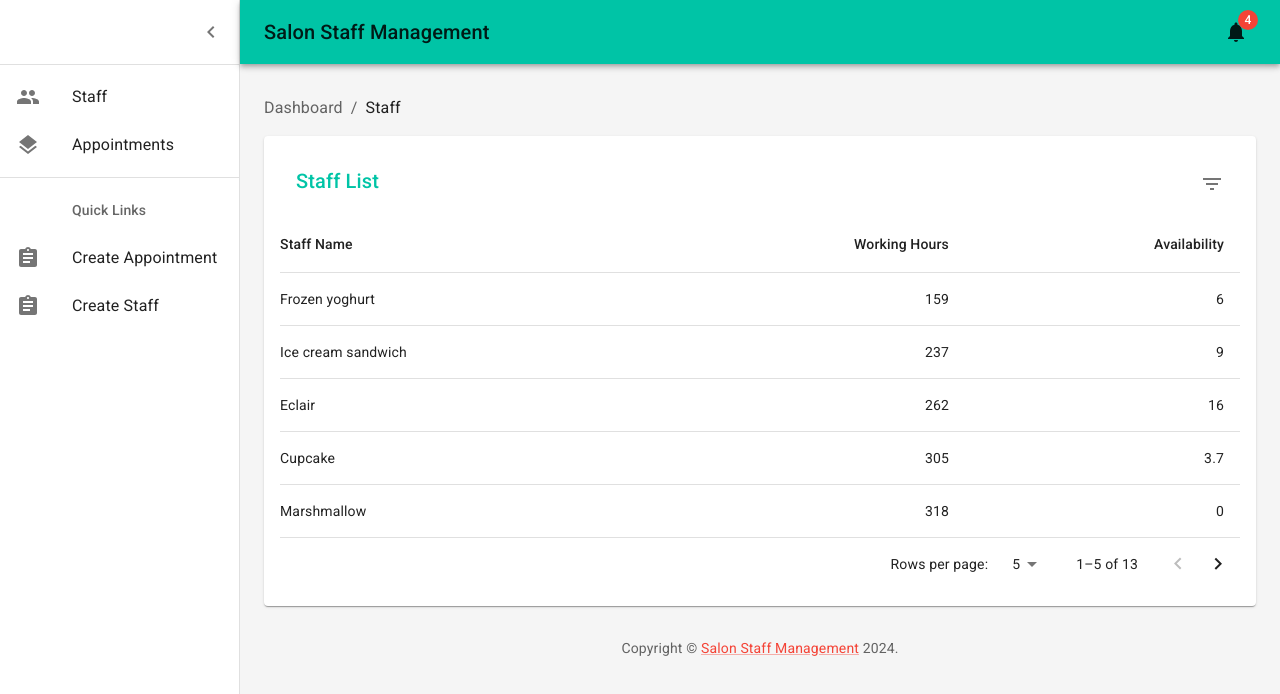
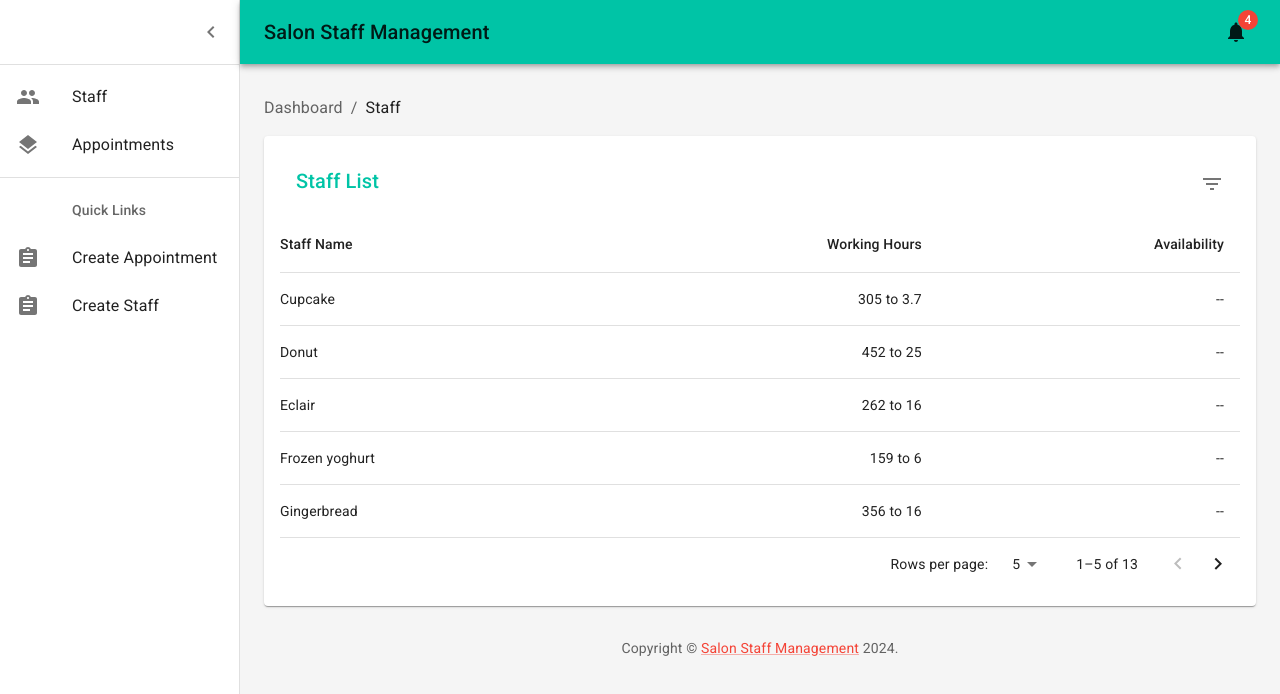
Before and after one commit to jaspreet57/salon-staff-management, a React (Create React App) app: page / in a window 1280 px wide. Shown: the top 694 px of the page. Built offline with nearby package versions, Linux system fonts and the light colour scheme.

Commit message:
Feature: add basic redux setup

```diff
--- a/package.json
+++ b/package.json
@@ -10,6 +10,7 @@
     "@fontsource/roboto": "^5.0.8",
     "@mui/icons-material": "^5.15.3",
     "@mui/material": "^5.15.3",
+    "@reduxjs/toolkit": "^2.0.1",
     "@testing-library/jest-dom": "^5.17.0",
     "@testing-library/react": "^13.4.0",
     "@testing-library/user-event": "^13.5.0",
@@ -19,8 +20,10 @@
     "@types/react-dom": "^18.2.18",
     "react": "^18.2.0",
     "react-dom": "^18.2.0",
+    "react-redux": "^9.0.4",
     "react-scripts": "5.0.1",
     "typescript": "^4.9.5",
+    "uuid": "^9.0.1",
     "web-vitals": "^2.1.4"
   },
   "scripts": {
@@ -46,5 +49,8 @@
       "last 1 firefox version",
       "last 1 safari version"
     ]
+  },
+  "devDependencies": {
+    "@types/uuid": "^9.0.7"
   }
 }
--- a/src/index.tsx
+++ b/src/index.tsx
@@ -1,20 +1,23 @@
-import React from 'react';
-import ReactDOM from 'react-dom/client';
-import '@fontsource/roboto/300.css';
-import '@fontsource/roboto/400.css';
-import '@fontsource/roboto/500.css';
-import '@fontsource/roboto/700.css';
-import CssBaseline from '@mui/material/CssBaseline';
-import App from './App';
-
+import React from "react";
+import ReactDOM from "react-dom/client";
+import { Provider } from "react-redux";
+import "@fontsource/roboto/300.css";
+import "@fontsource/roboto/400.css";
+import "@fontsource/roboto/500.css";
+import "@fontsource/roboto/700.css";
+import CssBaseline from "@mui/material/CssBaseline";
+import App from "./App";
+import { store } from './redux/store'
 
 const root = ReactDOM.createRoot(
-  document.getElementById('root') as HTMLElement
+  document.getElementById("root") as HTMLElement
 );
 
 root.render(
   <React.StrictMode>
     <CssBaseline />
-    <App />
+    <Provider store={store}>
+      <App />
+    </Provider>
   </React.StrictMode>
 );
--- a/src/pages/StaffList.tsx
+++ b/src/pages/StaffList.tsx
@@ -13,100 +13,21 @@ import Tooltip from "@mui/material/Tooltip";
 import FilterListIcon from "@mui/icons-material/FilterList";
 import Title from "../components/Title";
 
-interface Data {
-  id: number;
-  calories: number;
-  carbs: number;
-  fat: number;
-  name: string;
-  protein: number;
-}
-
-function createData(
-  id: number,
-  name: string,
-  calories: number,
-  fat: number,
-  carbs: number,
-  protein: number
-): Data {
-  return {
-    id,
-    name,
-    calories,
-    fat,
-    carbs,
-    protein,
-  };
-}
-
-const rows = [
-  createData(1, "Cupcake", 305, 3.7, 67, 4.3),
-  createData(2, "Donut", 452, 25.0, 51, 4.9),
-  createData(3, "Eclair", 262, 16.0, 24, 6.0),
-  createData(4, "Frozen yoghurt", 159, 6.0, 24, 4.0),
-  createData(5, "Gingerbread", 356, 16.0, 49, 3.9),
-  createData(6, "Honeycomb", 408, 3.2, 87, 6.5),
-  createData(7, "Ice cream sandwich", 237, 9.0, 37, 4.3),
-  createData(8, "Jelly Bean", 375, 0.0, 94, 0.0),
-  createData(9, "KitKat", 518, 26.0, 65, 7.0),
-  createData(10, "Lollipop", 392, 0.2, 98, 0.0),
-  createData(11, "Marshmallow", 318, 0, 81, 2.0),
-  createData(12, "Nougat", 360, 19.0, 9, 37.0),
-  createData(13, "Oreo", 437, 18.0, 63, 4.0),
-];
-
-function descendingComparator<T>(a: T, b: T, orderBy: keyof T) {
-  if (b[orderBy] < a[orderBy]) {
-    return -1;
-  }
-  if (b[orderBy] > a[orderBy]) {
-    return 1;
-  }
-  return 0;
-}
-
-type Order = "asc" | "desc";
-
-function getComparator<Key extends keyof any>(
-  order: Order,
-  orderBy: Key
-): (
-  a: { [key in Key]: number | string },
-  b: { [key in Key]: number | string }
-) => number {
-  return order === "desc"
-    ? (a, b) => descendingComparator(a, b, orderBy)
-    : (a, b) => -descendingComparator(a, b, orderBy);
-}
-
-// Since 2020 all major browsers ensure sort stability with Array.prototype.sort().
-// stableSort() brings sort stability to non-modern browsers (notably IE11). If you
-// only support modern browsers you can replace stableSort(exampleArray, exampleComparator)
-// with exampleArray.slice().sort(exampleComparator)
-function stableSort<T>(
-  array: readonly T[],
-  comparator: (a: T, b: T) => number
-) {
-  const stabilizedThis = array.map((el, index) => [el, index] as [T, number]);
-  stabilizedThis.sort((a, b) => {
-    const order = comparator(a[0], b[0]);
-    if (order !== 0) {
-      return order;
-    }
-    return a[1] - b[1];
-  });
-  return stabilizedThis.map((el) => el[0]);
-}
+import { useAppSelector, useAppDispatch } from "../redux/hooks";
+import {
+  getStaffList,
+  addMember,
+  selectStaffList,
+} from "../redux/staff/staffSlice";
 
 export default function StaffList() {
-  const [order, setOrder] = React.useState<Order>("asc");
-  const [orderBy, setOrderBy] = React.useState<keyof Data>("calories");
+  const staffList = useAppSelector(selectStaffList);
+  const dispatch = useAppDispatch();
 
   const [page, setPage] = React.useState(0);
   const [rowsPerPage, setRowsPerPage] = React.useState(5);
 
-  const handleClick = (event: React.MouseEvent<unknown>, id: number) => {
+  const handleClick = (event: React.MouseEvent<unknown>, id: string) => {
     // todo
   };
 
@@ -123,15 +44,11 @@ export default function StaffList() {
 
   // Avoid a layout jump when reaching the last page with empty rows.
   const emptyRows =
-    page > 0 ? Math.max(0, (1 + page) * rowsPerPage - rows.length) : 0;
+    page > 0 ? Math.max(0, (1 + page) * rowsPerPage - staffList.length) : 0;
 
   const visibleRows = React.useMemo(
-    () =>
-      stableSort(rows, getComparator(order, orderBy)).slice(
-        page * rowsPerPage,
-        page * rowsPerPage + rowsPerPage
-      ),
-    [order, orderBy, page, rowsPerPage]
+    () => staffList.slice(page * rowsPerPage, page * rowsPerPage + rowsPerPage),
+    [page, rowsPerPage, staffList]
   );
 
   return (
@@ -184,8 +101,8 @@ export default function StaffList() {
                   <TableCell component="th" scope="row" padding="none">
                     {row.name}
                   </TableCell>
-                  <TableCell align="right">{row.calories}</TableCell>
-                  <TableCell align="right">{row.fat}</TableCell>
+                  <TableCell align="right">{row.startTime} to {row.endTime}</TableCell>
+                  <TableCell align="right"> -- </TableCell>
                 </TableRow>
               );
             })}
@@ -204,7 +121,7 @@ export default function StaffList() {
       <TablePagination
         rowsPerPageOptions={[5, 10, 25]}
         component="div"
-        count={rows.length}
+        count={staffList.length}
         rowsPerPage={rowsPerPage}
         page={page}
         onPageChange={handleChangePage}
--- /dev/null
+++ b/src/redux/hooks.ts
@@ -0,0 +1,6 @@
+import { TypedUseSelectorHook, useDispatch, useSelector } from 'react-redux';
+import type { RootState, AppDispatch } from './store';
+
+// Use throughout your app instead of plain `useDispatch` and `useSelector`
+export const useAppDispatch: () => AppDispatch = useDispatch;
+export const useAppSelector: TypedUseSelectorHook<RootState> = useSelector;
--- /dev/null
+++ b/src/redux/staff/schema.ts
@@ -0,0 +1,6 @@
+export interface StaffMember {
+    id: string;
+    name: string;
+    startTime: number;
+    endTime: number;
+  }
--- /dev/null
+++ b/src/redux/staff/staffAPIs.ts
@@ -0,0 +1,8 @@
+import { StaffMember } from "./schema";
+
+// A mock function to mimic making an async request for data
+export function fetchStaff() {
+  return new Promise<{ data: StaffMember[] }>((resolve) =>
+    setTimeout(() => resolve({ data: [] }), 500)
+  );
+}
--- /dev/null
+++ b/src/redux/staff/staffSlice.ts
@@ -0,0 +1,94 @@
+import { createAsyncThunk, createSlice, PayloadAction } from '@reduxjs/toolkit';
+import { v4 as uuidv4 } from 'uuid';
+import { RootState } from '../store';
+import { fetchStaff } from './staffAPIs';
+import { StaffMember } from './schema';
+
+
+function createData(
+  id: string,
+  name: string,
+  startTime: number,
+  endTime: number
+): StaffMember {
+  return {
+    id,
+    name,
+    startTime,
+    endTime,
+  };
+}
+
+const rows = [
+  createData("1", "Cupcake", 305, 3.7),
+  createData("2", "Donut", 452, 25.0),
+  createData("3", "Eclair", 262, 16.0),
+  createData("4", "Frozen yoghurt", 159, 6.0),
+  createData("5", "Gingerbread", 356, 16.0),
+  createData("6", "Honeycomb", 408, 3.2),
+  createData("7", "Ice cream sandwich", 237, 9.0),
+  createData("8", "Jelly Bean", 375, 0.0),
+  createData("9", "KitKat", 518, 26.0),
+  createData("10", "Lollipop", 392, 0.2),
+  createData("11", "Marshmallow", 318, 0),
+  createData("12", "Nougat", 360, 19.0),
+  createData("13", "Oreo", 437, 18.0),
+];
+
+export interface StaffState {
+  value: StaffMember[],
+  status: 'idle' | 'loading' | 'failed'
+}
+
+const initialState: StaffState = {
+  value: rows,
+  status: 'idle',
+}
+
+
+export const getStaffList = createAsyncThunk(
+  'staff/fetchStaff',
+  async () => {
+    const response = await fetchStaff();
+    return response.data;
+  }
+);
+
+
+export const staffSlice = createSlice({
+  name: 'staff',
+  initialState,
+  reducers: {
+    addMember: (state, action: PayloadAction<StaffMember>) => {
+      const member = {
+        id: uuidv4(),
+        name: action.payload.name,
+        startTime: action.payload.startTime, // in minutes
+        endTime: action.payload.endTime, // in minutes
+      };
+
+      state.value.push(member);
+    }
+  },
+  extraReducers: (builder) => {
+    builder
+      .addCase(getStaffList.pending, (state) => {
+        state.status = 'loading';
+      })
+      .addCase(getStaffList.fulfilled, (state, action) => {
+        state.status = 'idle';
+        state.value = action.payload;
+      })
+      .addCase(getStaffList.rejected, (state) => {
+        state.status = 'failed';
+      });
+  },
+});
+
+// this is for dispatch
+export const { addMember } = staffSlice.actions;
+
+export const selectStaffList = (state: RootState) => state.staff.value;
+
+// this is for configureStore
+export default staffSlice.reducer;
--- /dev/null
+++ b/src/redux/store.ts
@@ -0,0 +1,19 @@
+import { configureStore, ThunkAction, Action } from '@reduxjs/toolkit';
+import staffReducer from './staff/staffSlice';
+
+export const store = configureStore({
+  reducer: {
+    staff: staffReducer
+  },
+  devTools: false,
+  preloadedState: {}
+});
+
+export type AppDispatch = typeof store.dispatch;
+export type RootState = ReturnType<typeof store.getState>;
+export type AppThunk<ReturnType = void> = ThunkAction<
+  ReturnType,
+  RootState,
+  unknown,
+  Action<string>
+>;
```
Also changed, not shown: 1 other file (tests, documents, lock files or other folders).
